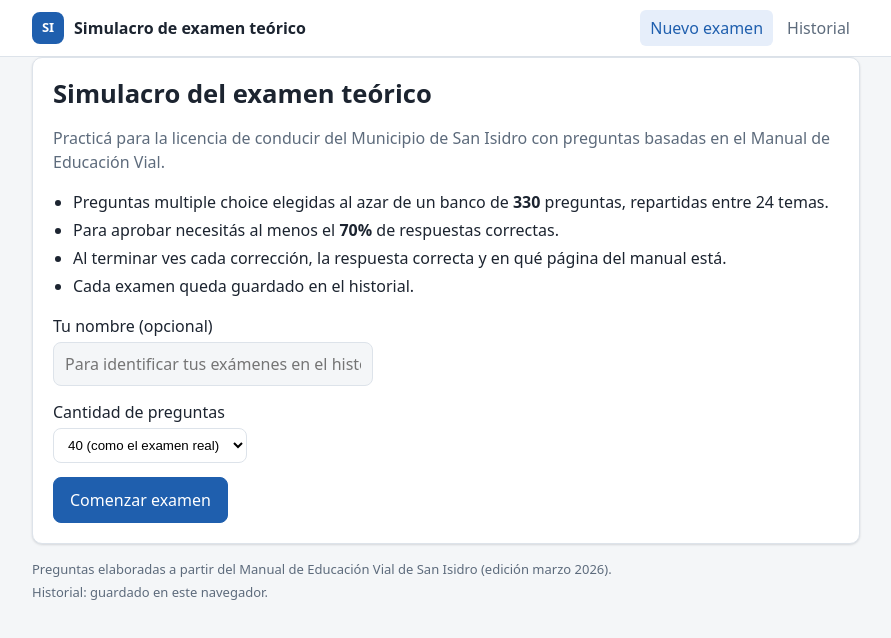
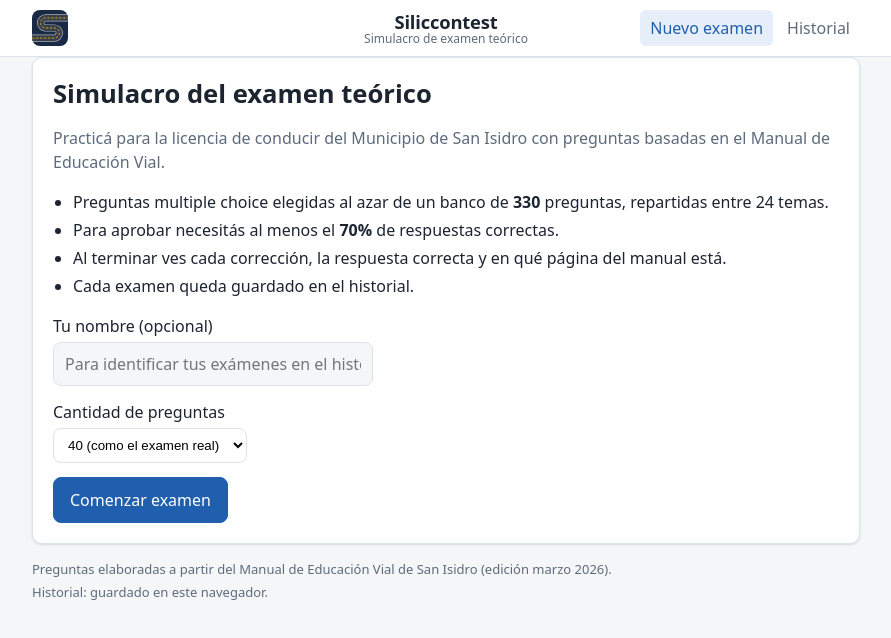
Before and after one commit to Dysticus0/siliccontest, a website: page public/index.html in a window 1280 px wide. Shown: the whole page, without its empty margins (194-1085 px from the left). Drawn offline with Linux system fonts and the light colour scheme; no server answers.

Commit message:
tittle changes + icons

```diff
--- a/package.json
+++ b/package.json
@@ -1,5 +1,5 @@
 {
-  "name": "simulacro-licencia-san-isidro",
+  "name": "siliccontest",
   "version": "1.0.0",
   "description": "Simulacro de examen teórico para la licencia de conducir de San Isidro",
   "main": "server.js",
--- a/public/index.html
+++ b/public/index.html
@@ -3,15 +3,23 @@
 <head>
   <meta charset="utf-8">
   <meta name="viewport" content="width=device-width, initial-scale=1">
-  <title>Simulacro Licencia San Isidro</title>
+  <title>Siliccontest · Simulacro licencia San Isidro</title>
+  <meta name="description" content="Simulacro del examen teórico para la licencia de conducir de San Isidro.">
+  <link rel="icon" href="logo.svg" type="image/svg+xml">
+  <link rel="apple-touch-icon" href="logo.svg">
   <link rel="stylesheet" href="styles.css">
 </head>
 <body>
   <header class="topbar">
     <div class="topbar-inner">
+      <button class="brand-logo-btn" data-go="inicio" type="button" aria-label="Ir al inicio">
+        <img class="brand-logo" src="logo.svg" width="36" height="36" alt="">
+      </button>
       <button class="brand" data-go="inicio" type="button">
-        <span class="brand-mark" aria-hidden="true">SI</span>
-        <span>Simulacro de examen teórico</span>
+        <span class="brand-text">
+          <span class="brand-name">Siliccontest</span>
+          <span class="brand-sub">Simulacro de examen teórico</span>
+        </span>
       </button>
       <nav>
         <button class="navlink" data-go="inicio" type="button">Nuevo examen</button>
--- a/public/styles.css
+++ b/public/styles.css
@@ -54,16 +54,27 @@ button { font: inherit; color: inherit; }
 .topbar { background: var(--surface); border-bottom: 1px solid var(--border); }
 .topbar-inner {
   max-width: 860px; margin: 0 auto; padding: 10px 16px;
-  display: flex; align-items: center; justify-content: space-between; gap: 12px; flex-wrap: wrap;
+  /* Logo a la izquierda, título centrado y navegación a la derecha */
+  display: grid; grid-template-columns: 1fr auto 1fr; align-items: center; gap: 12px;
+}
+.brand-logo-btn {
+  grid-column: 1; justify-self: start;
+  background: none; border: 0; padding: 0; cursor: pointer; border-radius: 8px;
 }
 .brand {
-  display: flex; align-items: center; gap: 10px; background: none; border: 0;
-  font-weight: 600; cursor: pointer; padding: 0;
+  grid-column: 2;
+  background: none; border: 0; font-weight: 600; cursor: pointer; padding: 0;
 }
-.brand-mark {
-  display: inline-grid; place-items: center; width: 32px; height: 32px; border-radius: 8px;
-  background: var(--primary); color: var(--primary-ink); font-size: 13px; font-weight: 700;
+.topbar nav { grid-column: 3; justify-self: end; }
+@media (max-width: 640px) {
+  /* En pantallas angostas la navegación baja a una segunda fila, centrada */
+  .topbar-inner { row-gap: 6px; }
+  .topbar nav { grid-column: 1 / -1; grid-row: 2; justify-self: center; }
 }
+.brand-logo { display: block; width: 36px; height: 36px; }
+.brand-text { display: flex; flex-direction: column; align-items: center; text-align: center; line-height: 1.15; }
+.brand-name { font-size: 1.15rem; font-weight: 700; letter-spacing: -0.01em; }
+.brand-sub { font-size: 12px; font-weight: 400; color: var(--muted); }
 nav { display: flex; gap: 4px; }
 .navlink {
   background: none; border: 0; padding: 6px 10px; border-radius: 6px; cursor: pointer; color: var(--muted);
@@ -193,5 +204,5 @@ h2 { font-size: 1.2rem; margin: 0 0 12px; }
   h1 { font-size: 1.35rem; }
   .card { padding: 16px; }
   .score { width: 90px; height: 90px; font-size: 1.4rem; }
-  .brand span:last-child { font-size: 14px; }
+  .brand-sub { display: none; }
 }
```
Also changed, not shown: README.md, public/logo.svg (added).
